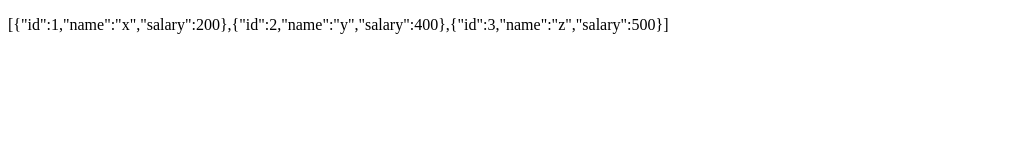
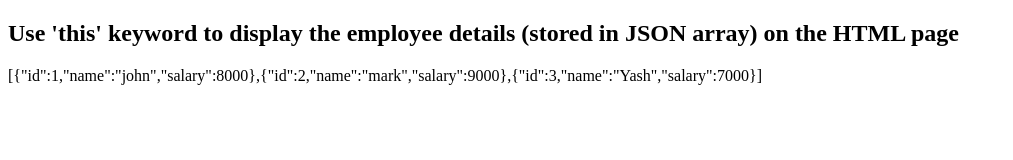
Before and after one commit to Soundryacedcoss/js-adv-task-01, a plain HTML site: page task-2/index.html in a window 1280 px wide. Shown: the whole page, without its empty margins (0-1013 px from the left). Drawn offline with Linux system fonts and the light colour scheme.

Commit message:
modification done

```diff
--- a/task-2/index.html
+++ b/task-2/index.html
@@ -7,6 +7,7 @@
     <title>task-2</title>
 </head>
 <body>
+    <h2>Use 'this' keyword to display the employee details (stored in JSON array) on the HTML page</h2>
     <p id="p1"></p>
     <!-- <a href="/home/cedcoss/Documents/js advance task/task-3/"></a> -->
 </body>
--- a/task-2/script.js
+++ b/task-2/script.js
@@ -5,5 +5,5 @@ class emp{
         this.salary=salary;
     }
 }
-var Data=[{"id":1,"name":"x","salary":200},{"id":2,"name":"y","salary":400},{"id":3,"name":"z","salary":500}];
+var Data=[{"id":1,"name":"john","salary":8000},{"id":2,"name":"mark","salary":9000},{"id":3,"name":"Yash","salary":7000}];
 document.getElementById("p1").innerHTML=JSON.stringify(Data);
```
